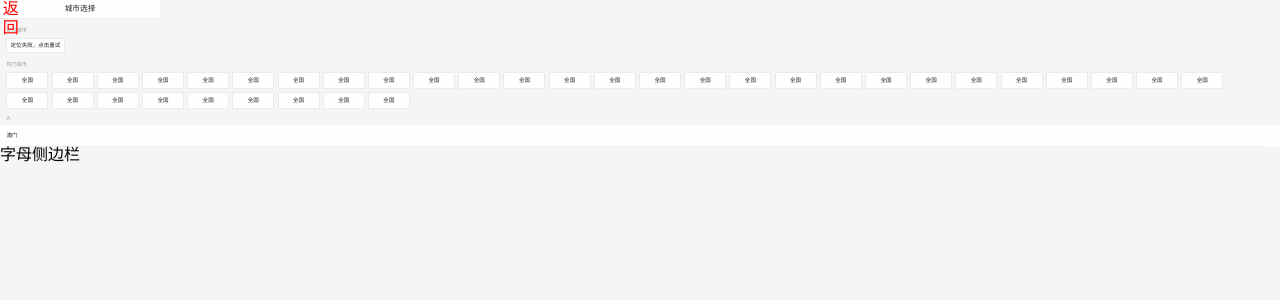
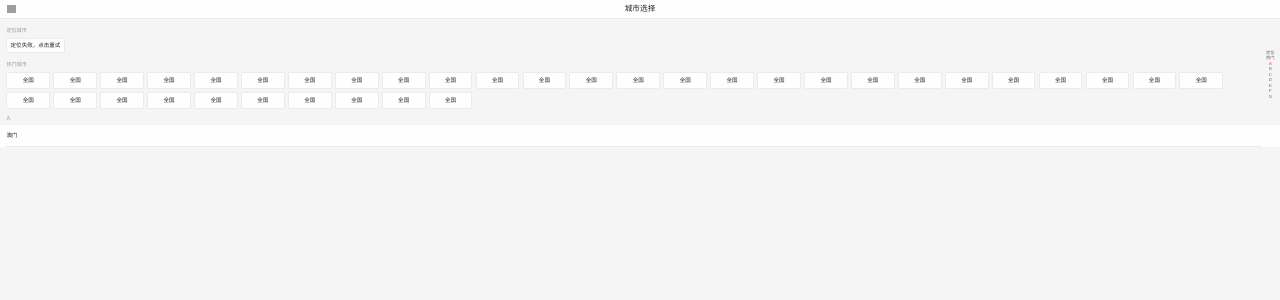
Before and after one commit to fengxudong/react-project, a React (Create React App) app: page /selectCity in a window 1280 px wide. Shown: the top 300 px of the page. Built offline with nearby package versions, Linux system fonts and the light colour scheme; grey boxes are pictures that could not be loaded.

Commit message:
完成定位页面的布局

```diff
--- a/src/assets/style/sass/selectCity.module.scss
+++ b/src/assets/style/sass/selectCity.module.scss
@@ -8,7 +8,8 @@
 .head_nav{
   position: fixed;
   top: 0;
-  width: 10rem;
+  //width: 10rem;
+  width: 100%;
   height: 1.17333rem;
   line-height: 1.17333rem;
   text-align: center;
@@ -17,14 +18,10 @@
   border-bottom: 1px solid #ebebeb;
   background-color: #fefefe;
   z-index: 100;
-  //.back_box{
-  //  width: 0.2rem;
-  //  height: 0.84rem;
-  //  position: absolute;
-  //}
 .back_icon{
-width: 100%;
-  height: 100%;
+  position: absolute;
+  left: 0.44rem;
+  top: 0.3rem;
 }
   .head_icon{
     position: absolute;
@@ -90,13 +87,13 @@ width: 100%;
   }
 
   .hots_item{
-    width: 2.5rem;
+    width: 2.609274rem;
     height: 0.93333rem;
     margin-bottom: 0.2rem;
   }
 }
 
-//字母列表
+//字母对应地址
 .city_block_row{
   .city_block__row__con__letter{
     height: 0.77333rem;
@@ -119,3 +116,24 @@ width: 100%;
     }
   }
 }
+
+// 字母侧边栏
+.city_nav{
+  position: fixed;
+  right: 0.34rem;
+  top: 3.17333rem;
+  display: flex;
+  flex-direction: column;
+  align-items: center;
+  z-index: 1;
+  .city_nav_lab{
+    font-size: 0.26667rem;
+    color: #666;
+    margin-bottom: 0.08rem;
+    width: 100%;
+    text-align: center;
+  }
+  .active{
+    color: #ff6743;
+  }
+}
--- a/src/index.js
+++ b/src/index.js
@@ -9,6 +9,22 @@ import * as serviceWorker from './serviceWorker';
 import "./assets/style/css/reset.css"
 // 引入将px 转为rem的插件
 import "lib-flexible";
+// axios
+import axios from "axios";
+
+React.Component.prototype.$axios = axios;
+
+// axios 请求拦截
+axios.interceptors.request.use(config=>{
+    config.url = "/jc"+config.url;
+    return config;
+})
+
+// axios 响应拦截
+axios.interceptors.response.use(({data})=>{
+    return data;
+})
+
 ReactDOM.render(
   <React.StrictMode>
     <Provider store={store}>
--- /dev/null
+++ b/src/store/actionCreator/Home/location/index.js
@@ -0,0 +1,7 @@
+import locationType from "../../../actionType/Home/location";
+export default function (payload) {
+    return {
+        type:locationType.CHANGE_HOT_CITY_LIST,
+        payload
+    }
+}
--- /dev/null
+++ b/src/store/actionType/Home/location/index.js
@@ -0,0 +1,3 @@
+export default {
+    CHANGE_HOT_CITY_LIST:"CHANGE_HOT_CITY_LIST",
+}
--- a/src/store/index.js
+++ b/src/store/index.js
@@ -4,5 +4,5 @@ import {
     applyMiddleware
 } from "redux";
 import rootReducer from "./reducers";
-import thunk from "redux-thunk"
+import thunk from "redux-thunk";
 export default createStore(rootReducer,applyMiddleware(thunk))
--- a/src/store/reducers/home/index.js
+++ b/src/store/reducers/home/index.js
@@ -1,5 +1,10 @@
-import homeInit from "../../state/home"
+import homeInit from "../../state/home";
+import locationR from "./location"
 export default function (state = homeInit,{type,payload}) {
     state = JSON.parse(JSON.stringify(state));
     return state;
 }
+
+export const location = {
+    locationR
+}
--- /dev/null
+++ b/src/store/reducers/home/location/index.js
@@ -0,0 +1,7 @@
+import homeInit from "../../../state/home/location";
+export default function (state=homeInit,{type,payload}) {
+    state.hotCityList = JSON.parse(JSON.stringify(state.hotCityList));
+    state.sortedCityList = JSON.parse((JSON.stringify(state.sortedCityList)));
+    // console.log(type)
+    return state
+}
--- /dev/null
+++ b/src/store/state/home/location/index.js
@@ -0,0 +1,4 @@
+export default {
+    hotCityList:[],
+    sortedCityList:[]
+}
--- a/src/views/Index/SelectCity.jsx
+++ b/src/views/Index/SelectCity.jsx
@@ -1,12 +1,12 @@
 import React, {Component} from 'react';
 import style from "../../assets/style/sass/selectCity.module.scss";
-const back_ico = {
-    left: 0,
-    color:"red",
-    background: `url('https://m.juooo.com/static/img/back_icon.754b906.png') no-repeat 0.4rem 50%)`,
-    // background: `url(${require("../../assets/img/back_icon.png")}) no-repeat 0.4rem 50%)`,
-    // background-size:" 0.53333rem 0.53333rem"
-}
+// const back_ico = {
+//     left: 0,
+//     color:"red",
+//     background: `url('https://m.juooo.com/static/img/back_icon.754b906.png') no-repeat 0.4rem 50%)`,
+//     // background: `url(${require("../../assets/img/back_icon.png")}) no-repeat 0.4rem 50%)`,
+//     // background-size:" 0.53333rem 0.53333rem"
+// }
 export default class SelectCity extends Component {
     constructor(props) {
         super(props);
@@ -19,8 +19,12 @@ export default class SelectCity extends Component {
                 <div className={style.city}>
                     {/*头部*/}
                     <header className={style.head_nav}>
-                       <span style={back_ico}  className={`${style.head_icon} ${style.back_icon}`}>返回</span>
-                        <h3 className={style.title}>城市选择</h3>
+                       {/*<span style={back_ico}  className={`${style.head_icon} ${style.back_icon}`}>返回</span>*/}
+                        <img src="https://m.juooo.com/static/img/back_icon.754b906.png" style={{
+                            width:'0.53333rem',
+                            height:'0.53333rem'
+                        }} className={`${style.head_icon} ${style.back_icon}`} alt=""/>
+                       <h3 className={style.title}>城市选择</h3>
                     </header>
                     {/*除了头部*/}
                     <section className={style.city_block}>
@@ -147,9 +151,25 @@ export default class SelectCity extends Component {
                             </ul>
                         </div>
                     </section>
-                    字母侧边栏
+                    {/*字母侧边栏*/}
+                    <section className={style.city_nav}>
+                        <span className={style.city_nav_lab}>定位</span>
+                        <span className={style.city_nav_lab}>热门</span>
+                        <span className={`${style.city_nav_lab} ${style.active}`}>A</span>
+                        <span className={style.city_nav_lab}>B</span>
+                        <span className={style.city_nav_lab}>C</span>
+                        <span className={style.city_nav_lab}>D</span>
+                        <span className={style.city_nav_lab}>E</span>
+                        <span className={style.city_nav_lab}>F</span>
+                        <span className={style.city_nav_lab}>G</span>
+                    </section>
                 </div>
             </div>
         )
     }
+
+    // async componentDidMount() {
+    //     const {data} = await this.$axios.get("/city/city/getHotCityList?version=6.1.1&referer=2");
+    //     console.log(data);
+    // }
 }
```
Also changed, not shown: src/store/actionCreator/Home/index.js (added), src/store/actionType/Home/index.js (added), src/store/state/home/index.js (line endings or trailing spaces), 1 other file (tests, documents, lock files or other folders).
